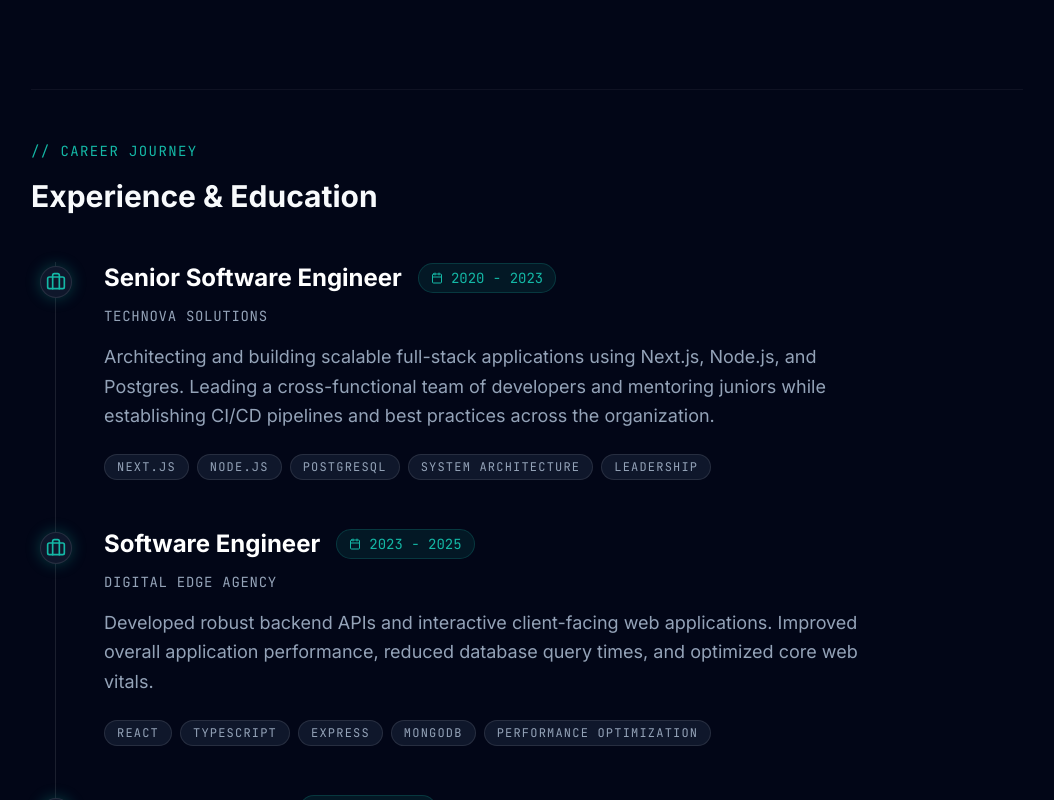
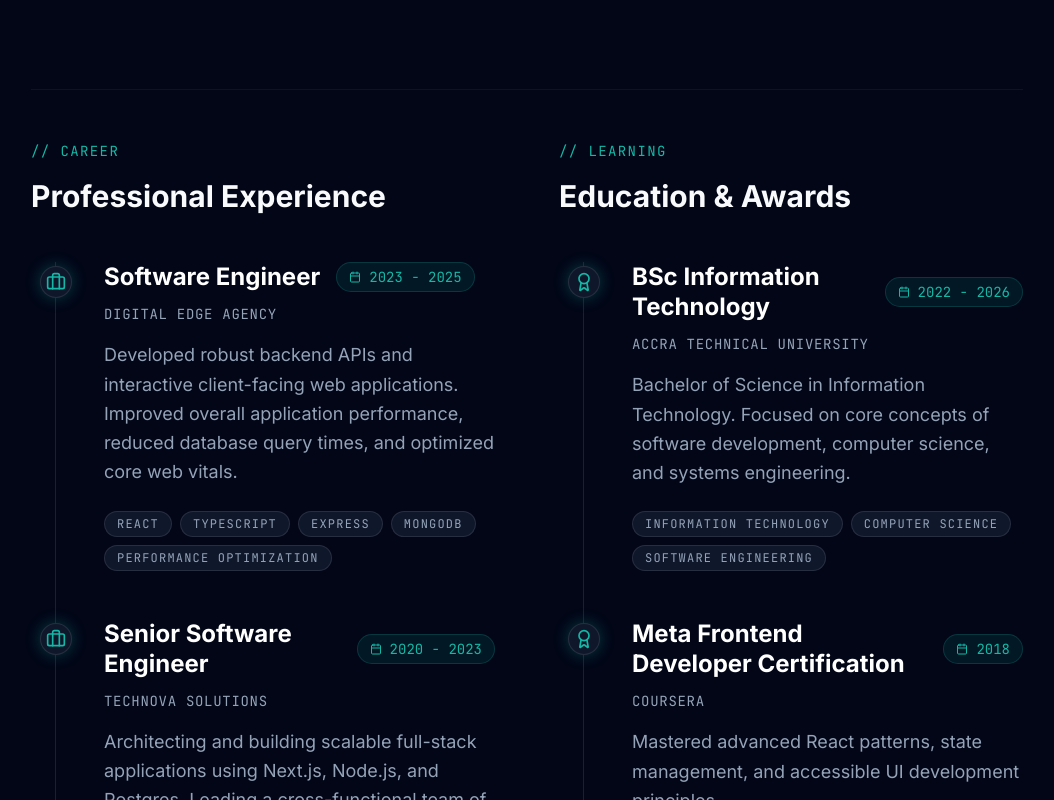
Before and after one commit to djayourikelvinatsu-hub/my_portfolio, a Next.js app: page /about in a window 1280 px wide. Shown: the part 740-1540 px from the top of the page, without its empty margins (113-1167 px from the left). Built offline with nearby package versions, Linux system fonts and the light colour scheme.

Commit message:
feat: Add BSc IT education and experience/education navigation links

```diff
--- a/src/app/about/page.tsx
+++ b/src/app/about/page.tsx
@@ -69,7 +69,15 @@ const skillsGroups = [
     }
 ]
 
-const timelineData = [
+const experienceData = [
+    {
+        year: "2023 - 2025",
+        title: "Software Engineer",
+        company: "Digital Edge Agency",
+        description: "Developed robust backend APIs and interactive client-facing web applications. Improved overall application performance, reduced database query times, and optimized core web vitals.",
+        icon: <Briefcase className="h-5 w-5" />,
+        skills: ["React", "TypeScript", "Express", "MongoDB", "Performance Optimization"],
+    },
     {
         year: "2020 - 2023",
         title: "Senior Software Engineer",
@@ -79,20 +87,23 @@ const timelineData = [
         skills: ["Next.js", "Node.js", "PostgreSQL", "System Architecture", "Leadership"],
     },
     {
-        year: "2023 - 2025",
-        title: "Software Engineer",
-        company: "Digital Edge Agency",
-        description: "Developed robust backend APIs and interactive client-facing web applications. Improved overall application performance, reduced database query times, and optimized core web vitals.",
-        icon: <Briefcase className="h-5 w-5" />,
-        skills: ["React", "TypeScript", "Express", "MongoDB", "Performance Optimization"],
-    },
-    {
         year: "2020 - 2021",
         title: "Web Developer",
         company: "Creative Solutions",
         description: "Built responsive marketing sites and integrated third-party APIs. Worked closely with product owners to ensure seamless user experiences and robust data flow.",
         icon: <Briefcase className="h-5 w-5" />,
         skills: ["JavaScript", "HTML/CSS", "REST APIs", "UI/UX Implementation"],
+    }
+]
+
+const educationData = [
+    {
+        year: "2022 - 2026",
+        title: "BSc Information Technology",
+        company: "Accra Technical University",
+        description: "Bachelor of Science in Information Technology. Focused on core concepts of software development, computer science, and systems engineering.",
+        icon: <Award className="h-5 w-5" />,
+        skills: ["Information Technology", "Computer Science", "Software Engineering"],
     },
     {
         year: "2018",
@@ -154,48 +165,74 @@ export default function AboutPage() {
                 variants={staggerContainer}
                 className="py-12 border-t border-white/5"
             >
+                <div className="grid grid-cols-1 lg:grid-cols-2 gap-16">
+                    {/* Experience Section */}
+                    <div id="experience" className="scroll-mt-32">
                         <motion.div variants={fadeIn} className="mb-12">
-                    <span className="text-primary font-mono text-sm tracking-widest uppercase">{"//"} CAREER JOURNEY</span>
-                    <h2 className="text-3xl font-bold mt-4">Experience & Education</h2>
+                            <span className="text-primary font-mono text-sm tracking-widest uppercase">{"//"} CAREER</span>
+                            <h2 className="text-3xl font-bold mt-4">Professional Experience</h2>
                         </motion.div>
 
                         <div className="relative border-l border-white/10 ml-3 md:ml-6 space-y-12 pb-12">
-                    {timelineData.map((item, index) => (
-                        <motion.div
-                            key={index}
-                            variants={fadeIn}
-                            className="relative pl-8 md:pl-12"
-                        >
+                            {experienceData.map((item, index) => (
+                                <motion.div key={index} variants={fadeIn} className="relative pl-8 md:pl-12">
                                     <div className="absolute -left-4 md:-left-4 top-1 flex h-8 w-8 items-center justify-center rounded-full border border-white/10 bg-slate-900 text-primary shadow-[0_0_15px_rgba(20,184,166,0.3)]">
                                         {item.icon}
                                     </div>
-
-                            <div className="flex flex-col md:flex-row md:items-center gap-2 md:gap-4 mb-3">
-                                <h3 className="text-2xl font-bold text-white">{item.title}</h3>
-                                <span className="text-primary font-mono text-sm bg-primary/10 border border-primary/20 px-3 py-1 rounded-full flex items-center gap-2 w-fit">
+                                    <div className="flex flex-col xl:flex-row xl:items-center gap-2 xl:gap-4 mb-3">
+                                        <h3 className="text-2xl font-bold text-white leading-tight">{item.title}</h3>
+                                        <span className="text-primary font-mono text-xs xl:text-sm bg-primary/10 border border-primary/20 px-3 py-1 rounded-full flex items-center gap-2 w-fit xl:shrink-0">
                                             <Calendar className="h-3 w-3" />
                                             {item.year}
                                         </span>
                                     </div>
-
                                     <h4 className="text-muted-foreground font-mono text-sm uppercase tracking-wider mb-4">{item.company}</h4>
-
-                            <p className="text-muted-foreground leading-relaxed mb-6 max-w-3xl text-lg">
-                                {item.description}
-                            </p>
-
+                                    <p className="text-muted-foreground leading-relaxed mb-6 text-lg">{item.description}</p>
                                     <div className="flex flex-wrap gap-2 mt-4">
                                         {item.skills.map((skill) => (
-                                    <span
-                                        key={skill}
-                                        className="px-3 py-1 text-xs font-mono tracking-widest uppercase rounded-full bg-slate-900 border border-white/10 text-muted-foreground"
-                                    >
+                                            <span key={skill} className="px-3 py-1 text-xs font-mono tracking-widest uppercase rounded-full bg-slate-900 border border-white/10 text-muted-foreground">
                                                 {skill}
                                             </span>
                                         ))}
                                     </div>
                                 </motion.div>
                             ))}
+                        </div>
+                    </div>
+
+                    {/* Education Section */}
+                    <div id="education" className="scroll-mt-32">
+                        <motion.div variants={fadeIn} className="mb-12">
+                            <span className="text-primary font-mono text-sm tracking-widest uppercase">{"//"} LEARNING</span>
+                            <h2 className="text-3xl font-bold mt-4">Education & Awards</h2>
+                        </motion.div>
+
+                        <div className="relative border-l border-white/10 ml-3 md:ml-6 space-y-12 pb-12">
+                            {educationData.map((item, index) => (
+                                <motion.div key={index} variants={fadeIn} className="relative pl-8 md:pl-12">
+                                    <div className="absolute -left-4 md:-left-4 top-1 flex h-8 w-8 items-center justify-center rounded-full border border-white/10 bg-slate-900 text-primary shadow-[0_0_15px_rgba(20,184,166,0.3)]">
+                                        {item.icon}
+                                    </div>
+                                    <div className="flex flex-col xl:flex-row xl:items-center gap-2 xl:gap-4 mb-3">
+                                        <h3 className="text-2xl font-bold text-white leading-tight">{item.title}</h3>
+                                        <span className="text-primary font-mono text-xs xl:text-sm bg-primary/10 border border-primary/20 px-3 py-1 rounded-full flex items-center gap-2 w-fit xl:shrink-0">
+                                            <Calendar className="h-3 w-3" />
+                                            {item.year}
+                                        </span>
+                                    </div>
+                                    <h4 className="text-muted-foreground font-mono text-sm uppercase tracking-wider mb-4">{item.company}</h4>
+                                    <p className="text-muted-foreground leading-relaxed mb-6 text-lg">{item.description}</p>
+                                    <div className="flex flex-wrap gap-2 mt-4">
+                                        {item.skills.map((skill) => (
+                                            <span key={skill} className="px-3 py-1 text-xs font-mono tracking-widest uppercase rounded-full bg-slate-900 border border-white/10 text-muted-foreground">
+                                                {skill}
+                                            </span>
+                                        ))}
+                                    </div>
+                                </motion.div>
+                            ))}
+                        </div>
+                    </div>
                 </div>
             </motion.div>
 
--- a/src/components/layout/navbar.tsx
+++ b/src/components/layout/navbar.tsx
@@ -14,6 +14,8 @@ import { LocalTime } from "@/components/ui/local-time"
 const navItems = [
     { name: "Home", path: "/" },
     { name: "About", path: "/about" },
+    { name: "Experience", path: "/about#experience" },
+    { name: "Education", path: "/about#education" },
     { name: "Projects", path: "/projects" },
     { name: "Contact", path: "/#contact" },
 ]
```
Lines whose indentation alone changed are shown as unchanged.
